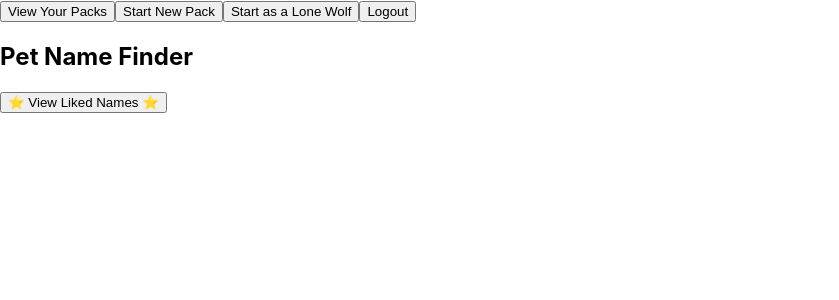
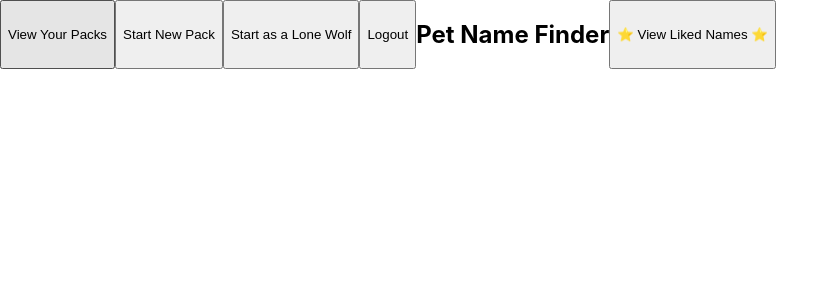
Before and after one commit to Pet-Name-Finder/pet-name-frontend, a React (Create React App) app: page / in a window 1280 px wide. Shown: the top 300 px of the page, without its empty margins (0-839 px from the left). Built offline with nearby package versions, Linux system fonts and the light colour scheme.

Commit message:
Add flex to header

```diff
--- a/src/Components/Header/Header.css
+++ b/src/Components/Header/Header.css
@@ -0,0 +1,3 @@
+.header {
+  display: flex;
+}
```
